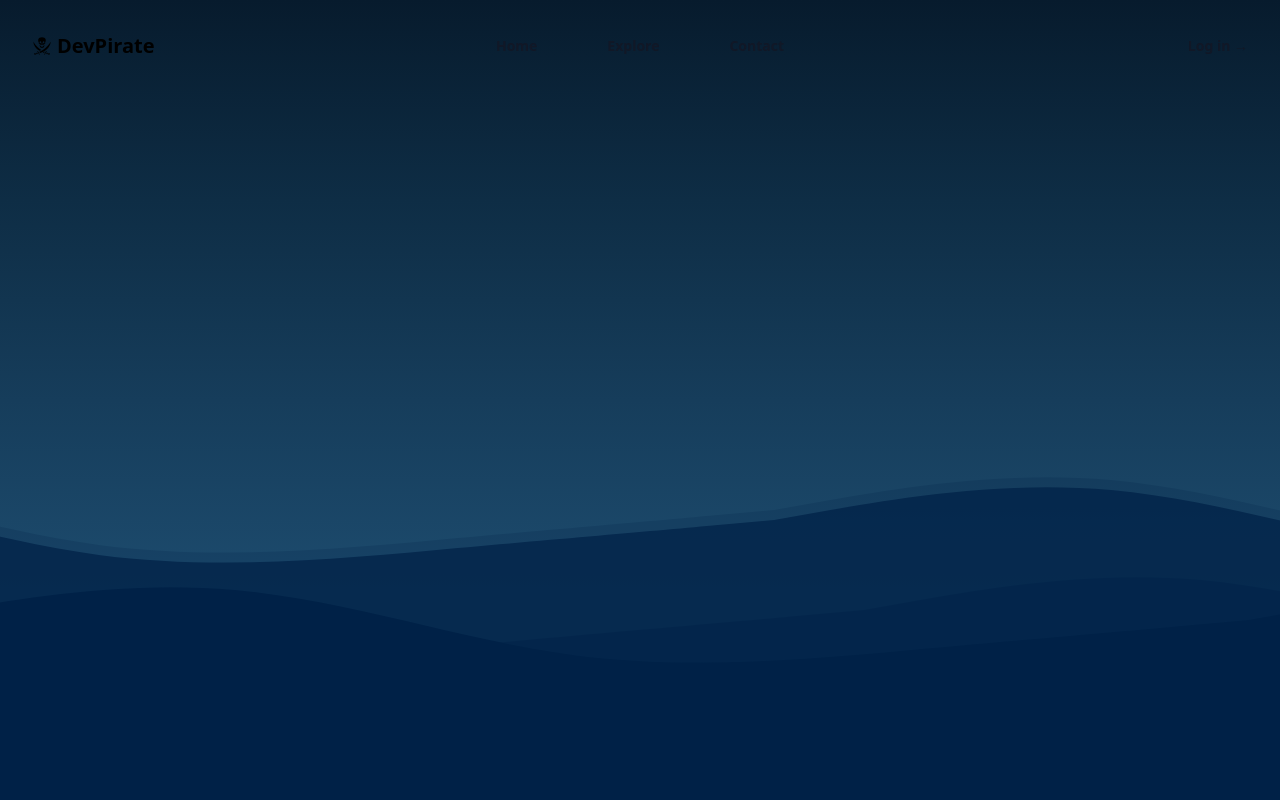
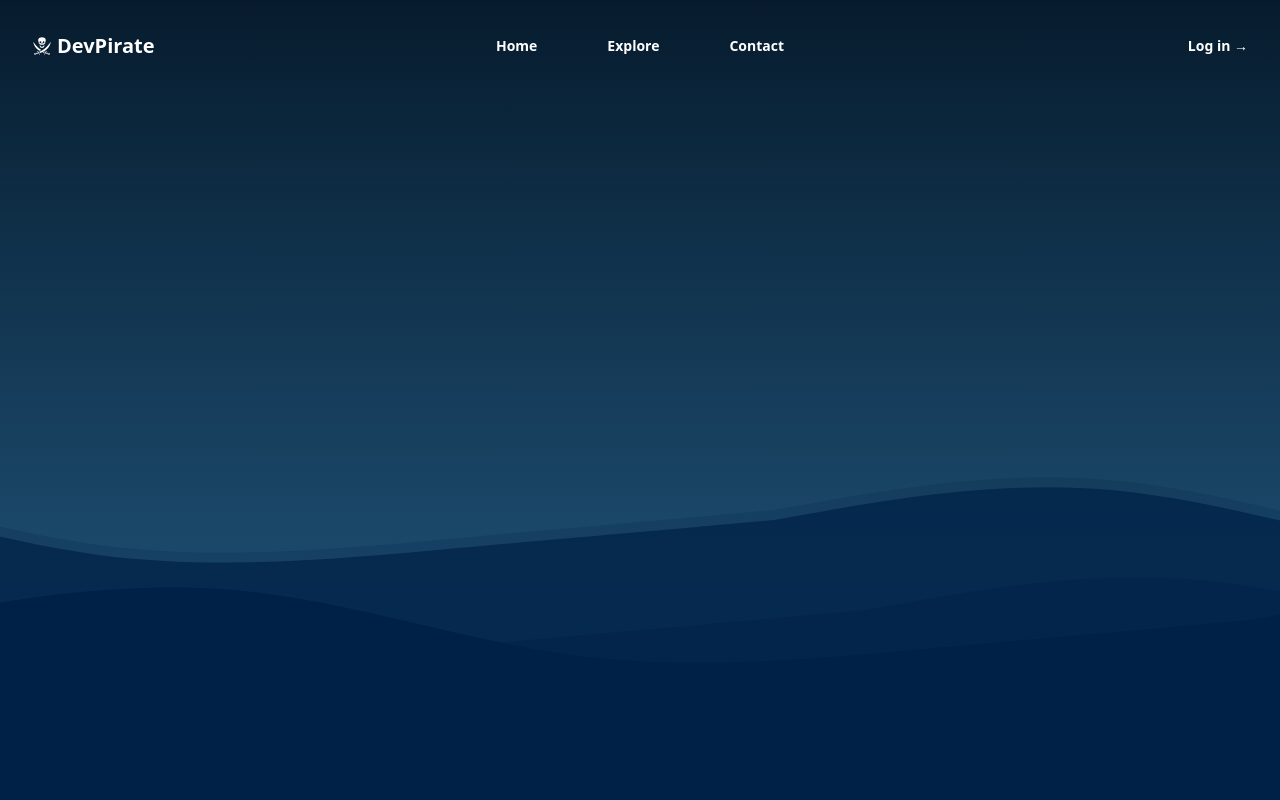
Before and after one commit to reach-anu/DevPirate, a React (Create React App) app in the folder client/: page / in a window 1280 px wide. Shown: the top 800 px of the page. Built offline with nearby package versions, Linux system fonts and the light colour scheme.

Commit message:
fix: Navbar font color

```diff
--- a/client/package.json
+++ b/client/package.json
@@ -9,7 +9,7 @@
     "react": "^18.2.0",
     "react-dom": "^18.2.0",
     "react-icons": "^5.0.1",
-    "react-router-dom": "^6.22.0",
+    "react-router-dom": "^6.22.1",
     "react-scripts": "5.0.1",
     "web-vitals": "^2.1.4"
   },
--- a/client/src/Components/Navbar.js
+++ b/client/src/Components/Navbar.js
@@ -3,26 +3,26 @@ import { GiPirateCaptain, GiPirateFlag } from "react-icons/gi";
 export default function Navbar() {
   return (
     <header className="absolute top-0 w-screen">
-      <nav className="mx-auto flex max-w-7xl items-center justify-between p-6 lg:p-8 bg-transparent">
-        <div className="flex lg:flex-1">
+      <nav className="mx-auto flex max-w-7xl items-center justify-between p-6 lg:p-8 bg-transparent text-white">
+        <div className="flex lg:flex-1 text-white">
           <a href="#" className="font-bold text-xl flex items-center gap-[5px]">
             <GiPirateFlag />
             <span>DevPirate</span>
           </a>
         </div>
-        <div className="lg:flex lg:gap-[70px] hidden">
-          <a href="#" className="text-sm font-semibold leading-6 text-gray-900">
+        <div className="lg:flex lg:gap-[70px] hidden text-white">
+          <a href="#" className="text-sm font-semibold leading-6">
             Home
           </a>
-          <a href="#" className="text-sm font-semibold leading-6 text-gray-900">
+          <a href="#" className="text-sm font-semibold leading-6">
             Explore
           </a>
-          <a href="#" className="text-sm font-semibold leading-6 text-gray-900">
+          <a href="#" className="text-sm font-semibold leading-6">
             Contact
           </a>
         </div>
-        <div className="lg:flex lg:flex-1 lg:justify-end">
-          <a href="#" className="text-sm font-semibold leading-6 text-gray-900">
+        <div className="lg:flex lg:flex-1 lg:justify-end ">
+          <a href="#" className="text-sm font-semibold leading-6">
             Log in <span aria-hidden="true">&rarr;</span>
           </a>
         </div>
```
Also changed, not shown: 1 other file (tests, documents, lock files or other folders).
